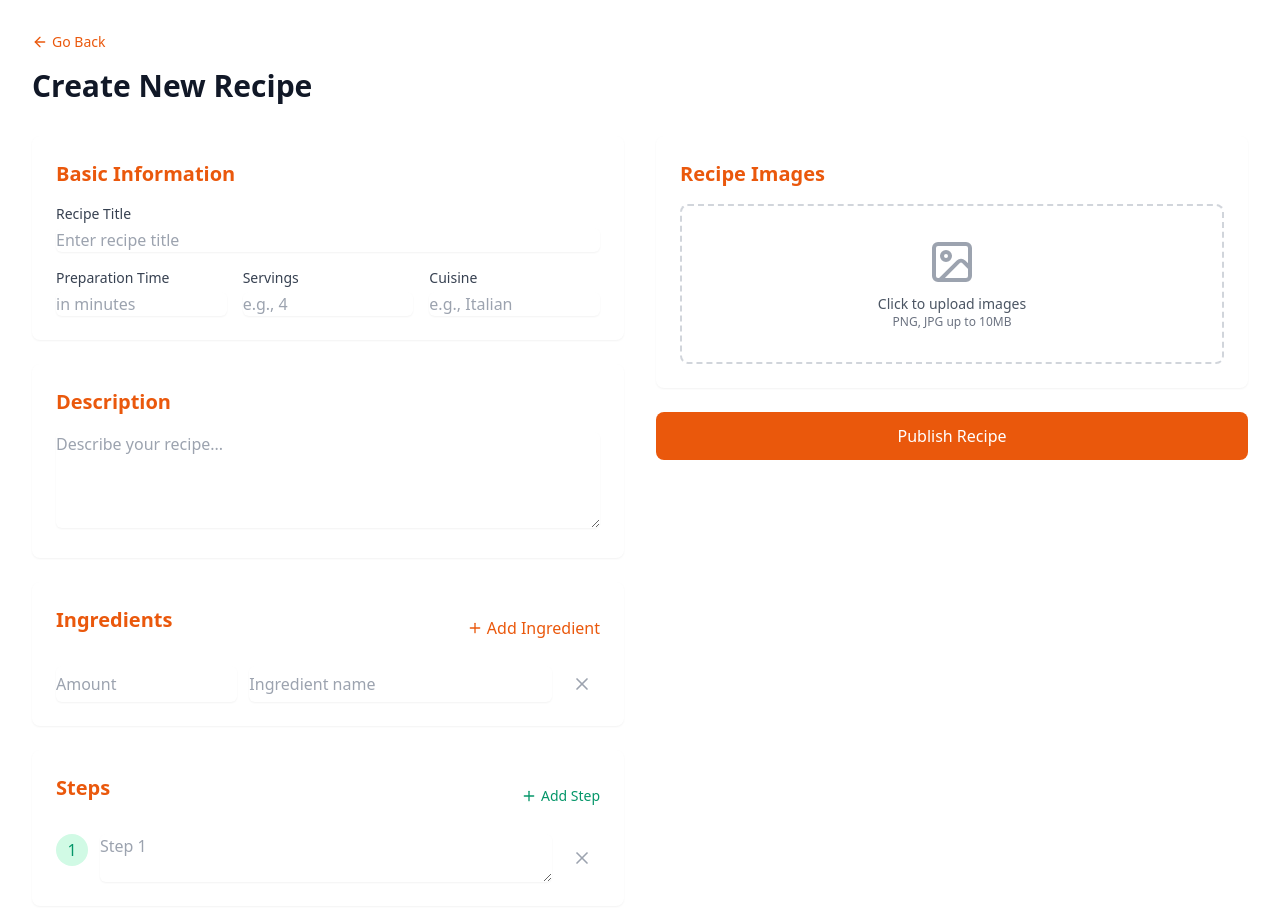
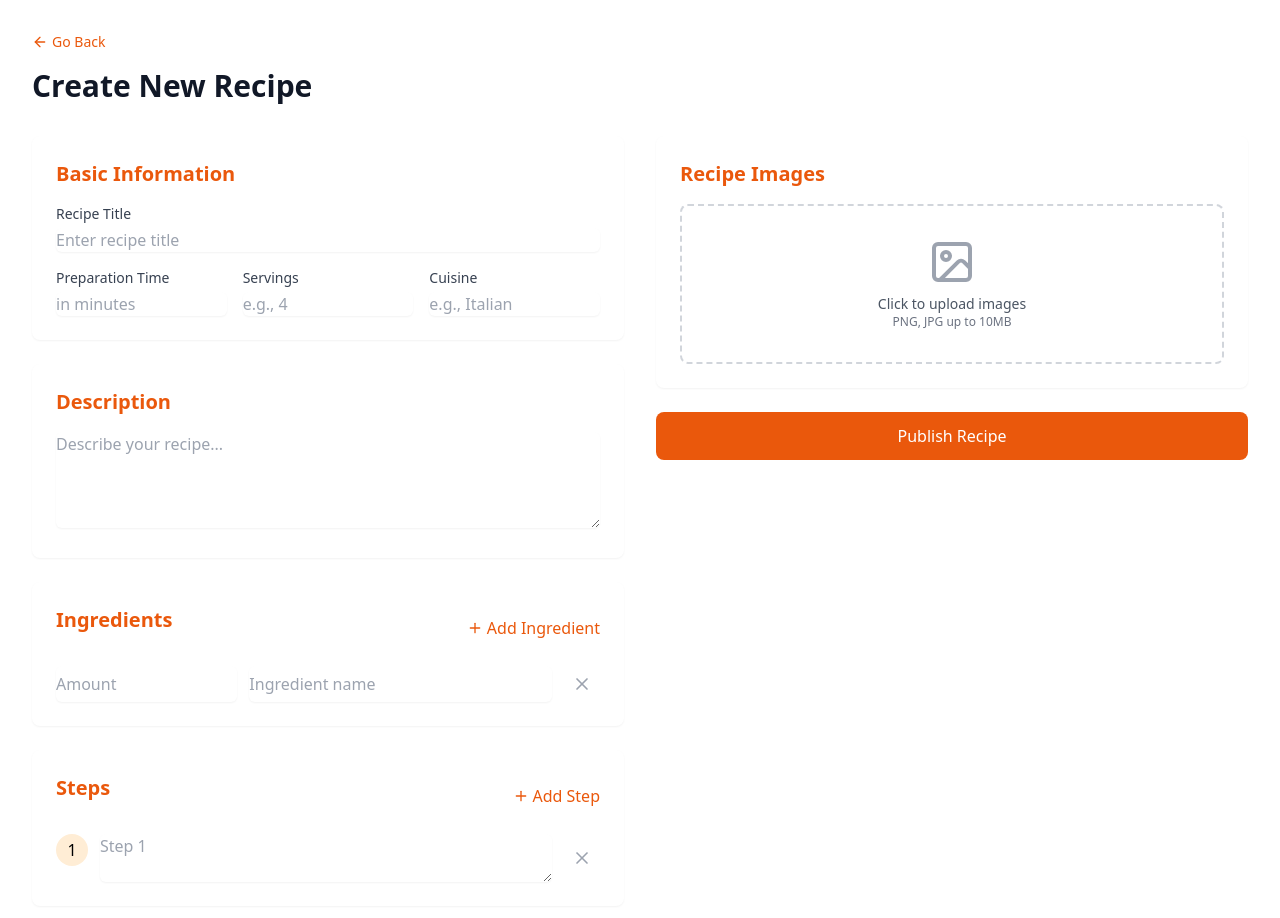
Before and after one commit to Shreyas100100/demo-recipe, a React (Vite) app in the folder frontend/frontend-demo-recipe/: page /create-recipe in a window 1280 px wide. Shown: the top 918 px of the page. Built offline with nearby package versions, Linux system fonts and the light colour scheme.

Commit message:
Updated CreateRecipe desgin

```diff
--- a/frontend/frontend-demo-recipe/src/pages/CreateRecipe.tsx
+++ b/frontend/frontend-demo-recipe/src/pages/CreateRecipe.tsx
@@ -233,7 +233,7 @@
               <h2 className="text-xl text-orange-600 font-bold mb-4">Steps</h2>
               <button
                 onClick={addStep}
-                className="flex items-center text-sm text-emerald-600 hover:text-emerald-700"
+                className="flex items-center text-xxl text-orange-600 hover:text-emerald-700"
               >
                 <Plus className="h-4 w-4 mr-1" />
                 Add Step
@@ -242,7 +242,7 @@
             <div className="space-y-3">
               {steps.map((step, index) => (
                 <div key={index} className="flex gap-3">
-                  <span className="flex items-center justify-center w-8 h-8 rounded-full bg-emerald-100 text-emerald-600 font-medium">
+                  <span className="flex items-center justify-center w-8 h-8 rounded-full bg-orange-100 text-oeange-600 font-medium">
                     {index + 1}
                   </span>
                   <textarea
```
